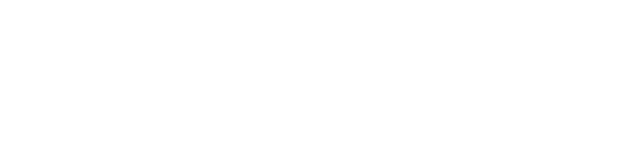
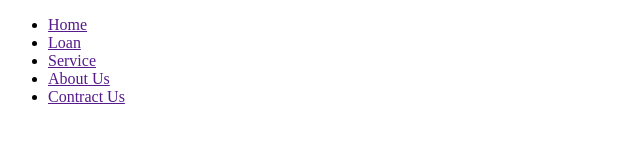
Before and after one commit to sakhawat-code-info/prmHeroCodePractice, a plain HTML site: page index.html in a window 1280 px wide. Shown: the whole page, without its empty margins (0-640 px from the left). Drawn offline with Linux system fonts and the light colour scheme.

Commit message:
Navbar Warking

```diff
--- a/index.html
+++ b/index.html
@@ -9,7 +9,17 @@
 <body>
 
 
-
+    <div class="navbar">
+        <nav>
+            <ul>
+                <li><a href="">Home</a></li>
+                <li><a href="">Loan</a></li>
+                <li><a href="">Service</a></li>
+                <li><a href="">About Us</a></li>
+                <li><a href="">Contract Us</a></li>
+            </ul>
+        </nav>
+    </div>
 
 
 
```
